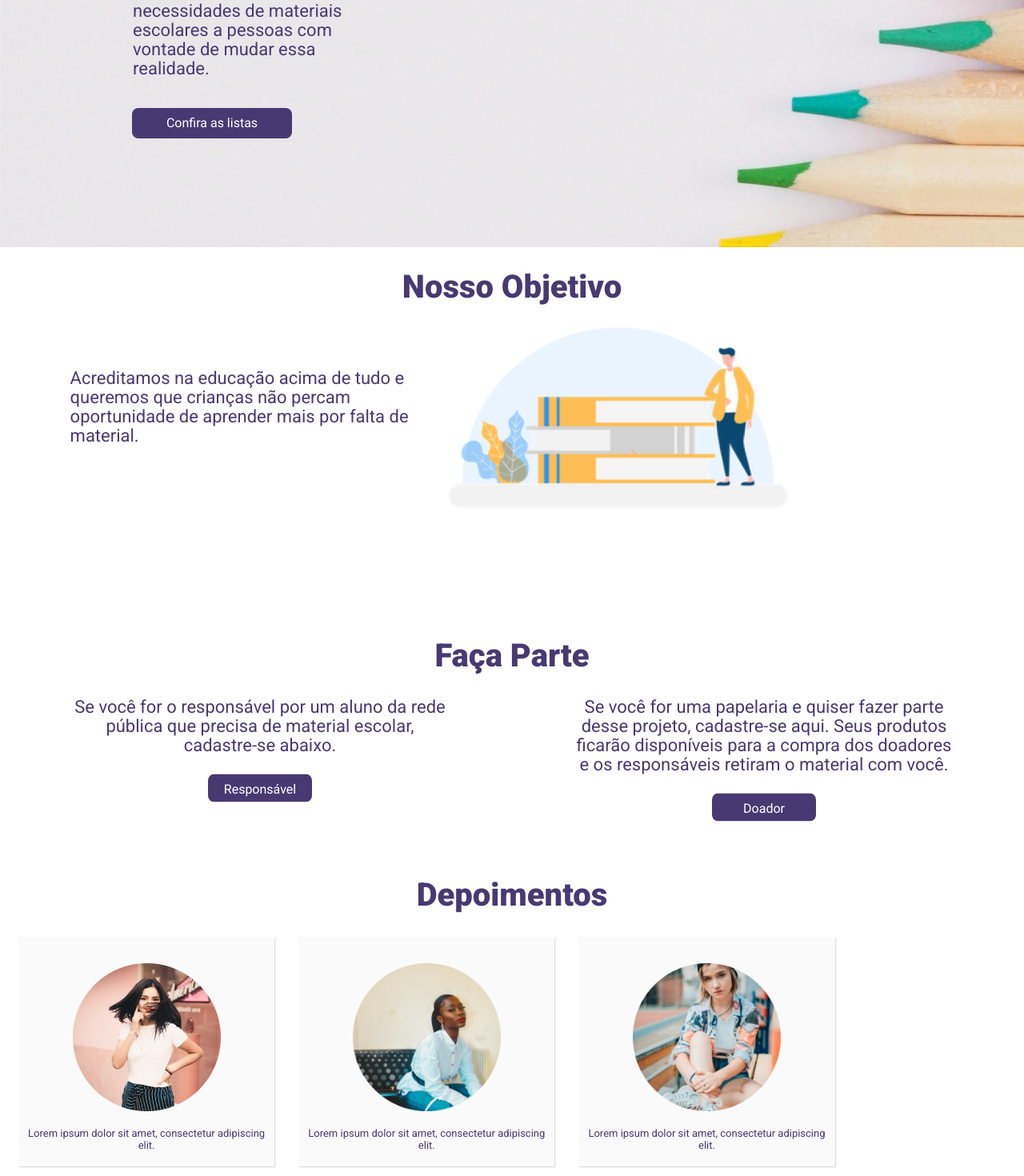
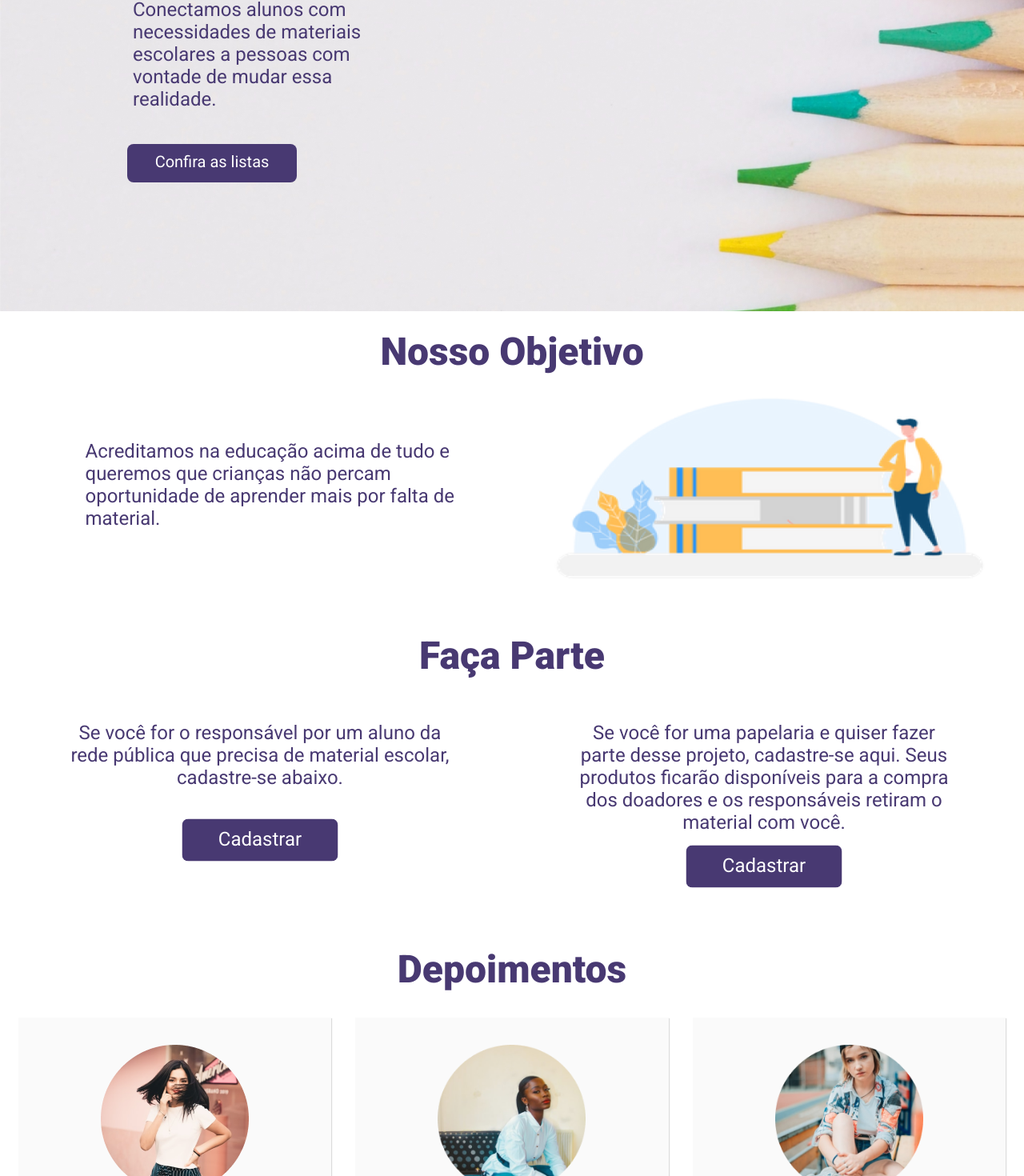
Before and after one commit to enzocsantos18/squad28, a React (Create React App) app in the folder frontend/: page / in a window 1280 px wide. Shown: the part 346-1816 px from the top of the page at 80% size. Built offline with nearby package versions, Linux system fonts and the light colour scheme.

Commit message:
Responsividade
Responsividade dos tamanhos 320px, 520px, 721px , 992px e 1200px da pagina home.

```diff
--- a/frontend/src/pages/Oficial/index.js
+++ b/frontend/src/pages/Oficial/index.js
@@ -57,14 +57,12 @@ function Oficial() {
 
                     <Col>
                         <p className='p_home p_centralizarTexto '>Se você for o responsável por um aluno da rede pública que precisa de material escolar, cadastre-se abaixo.</p>
-                        <Link className="btn button2" to="/CadastroResponsavel">Responsável</Link>
+                        <Link className="btn button2" id="espacamento_button2" to="/CadastroResponsavel">Cadastrar</Link>
                     </Col>
 
                     <Col>
                         <p className='p_home p_centralizarTexto '>Se você for uma papelaria e quiser fazer parte desse projeto, cadastre-se aqui. Seus produtos ficarão disponíveis para a compra dos doadores e os responsáveis retiram o material com você.</p>
-                        <Link className="btn button2" to="/CadastroResponsavel">Doador</Link>
-
-
+                        <Link className="btn button2" to="/CadastroResponsavel">Cadastrar</Link>
 
                     </Col>
 
--- a/frontend/src/pages/Oficial/style.css
+++ b/frontend/src/pages/Oficial/style.css
@@ -45,10 +45,6 @@ body {
     left: 50%;
     transform: translate(-50%,-50%);
     margin-top: 50px;
-
-    /* display: flex;
-    align-items: center;
-    justify-content: center;  */
 
 }
 .button1:hover{
@@ -281,7 +277,9 @@ body {
     #p_home_largura{
         width: 480px;
         height: 190px;
-
+    }
+    #espacamento_button2{
+        margin-top: 10%;
     }
     .button1{
         top: 450px;
@@ -291,14 +289,23 @@ body {
         font-size: 40px;
         line-height: 44px;
     }
+    #espacamento_h2{
+        margin-top: 30px;
+        margin-bottom: 30px;
+    }
     .p_texto_imagem{
         font-size: 22px;
         line-height: 24px;
-        width: 472px;
-        height: 256px;
+        width: 80%;
+        height: auto;
         margin-top: 50px;
         padding-right: 20px;
     }
+    #img_nosso_objetivo{
+        width: 90%;
+        height: 80%;
+    }
+
     /* .p_centralizarTexto{
         width: 527px;
         height: 116px;
@@ -308,17 +315,85 @@ body {
         padding: 1% 1% 1% 1%;
         box-shadow: 1px 1px 1px #DCDCDC;
         background-color: #FAFAFA;
+        margin-bottom: 15%;
+    }
+
+    .img_card{
+        width: 170px;
+        height: 170px;
+        margin-bottom: 70px;
+    }
+    .p_card{
+        width: auto;
+        height: auto;
+        font-size: 20px;
+        line-height: 24px;
+        margin-bottom: 50px;
+    }
+
+}
+
+@media (min-width: 1200px){
+    #fundo_inicio{
+        background-image: url("../../assets/Fundo_grade.png");
+        height: 680px;
+    }
+
+    .h1_titulo{
+        font-size: 48px;
+        line-height: 56px;
+        width: 100%;
+        margin-bottom: 80px;
+        margin-top: 90px;
+    }
+    .p_home{
+        font-size: 24px;
+        line-height: 28px;
+    }
+    .button1{
+        top: 500px;
+        left: 265px;
+        width: 212px;
+        height: 48px;
+        font-size: 20px;
+    }
+    .h2_home{
+        font-size: 48px;
+        line-height: 53px;
+    }
+    .p_texto_imagem{
+        font-size: 24px;
+        line-height: 28px;
+    }
+    .button2{
+        width: 195px;
+        height: 53px;
+        font-size: 24px;
+        line-height: 28px;
+        padding-top: 10px;
+    }
+    #espacamento_button2{
+        margin-top: 8%;
+    }
+
+    .fundo_card{
+        margin-bottom: 15%;
     }
 
     .img_card{
         width: 185px;
         height: 185px;
+        margin-bottom: 70px;
     }
     .p_card{
-        width: auto;
+        width: 80%;
         height: auto;
-        font-size: 13px;
-        line-height: 15px;
+        text-align: center;
+        font-size: 24px;
+        line-height: 28px;
+        margin-bottom: 50px;
+        margin-left: auto;
+        margin-right: auto;
     }
 
 
@@ -329,95 +404,7 @@ body {
 
 
 
-    /* .h1_titulo{
-        width: 100%;
-        height: auto;
-        font-size: 48px;
-        line-height: 56px;
-        top: 0;
-        margin-top: 2%;
-        margin-left: 10%;
-    } */
-    /* .p_home{
-        font-size: 24px;
-        line-height: 28px;
-        margin-left: 10%;
-        margin-top: 48px;
-    } */
-
-    /* .button{
-        display: none;
-    }
-    #button_precipal{
-        display: block;
-        margin-left: 10%;
-        background: #483972;
-        border-radius: 8px;
-        width: 212px;
-        height: 48px;
-        border-color: #483972;
-        font-size: 21px;
-    }
-    #button_precipal:hover{
-        background-color: #7B61FF;
-    }
 
 
-    .h2_home{
-        font-size: 48px;
-        line-height: 53px;
-    }
-    .texto_imagem{
-        font-size: 24px;
-        line-height: 28px;
-        width: auto;
-        height: auto;
-        margin-left: 20%;
-        padding: 0 0 0 0;
-        width: auto;
-        height: 240px;
-    }
-
-*/
-    /*p{
-
-    }
-    .texto_imagem{
-        font-size: 36px;
-        line-height: 42px;
-        width: 472px;
-        height: 256px;
-        margin-left: 20%;
-    }
-    #img_nosso_objetivo{
-        width: 60%;
-        height: 15%;
-        display: block;
-        margin-left: auto;
-        margin-right: auto;
-        margin-left: 35%;
-        margin-top: 0;
-    }*/
 
 }
-
-/* @media (min-width: 1150px) {
-
-    .fundo_card{
-        position: relative;
-        right: 50%;
-        left: 5%;
-        transform: translate(50%, 0);
-        background-color: #FAFAFA;
-        margin: 0 0 5% 0;
-        padding: 6% 5% 15% 5%;
-        box-shadow: 1px 1px 1px #DCDCDC;
-    }
-
-    .img_card{
-        width: 45%;
-        height: auto;
-
-    }
-
-} */
```
